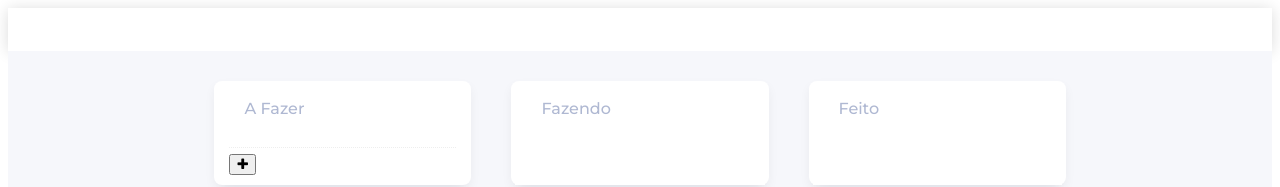
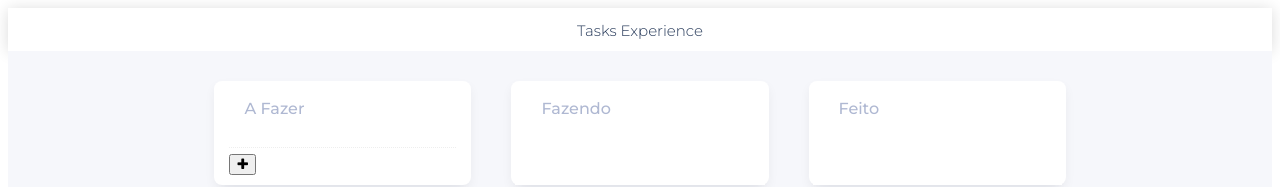
Before and after one commit to Franwebmaster/Tasks-experience, an Angular app: page /panel in a window 1280 px wide. Shown: the top 187 px of the page. Built offline with nearby package versions, Linux system fonts and the light colour scheme; a web font is replaced by a local one.

Commit message:
Estilo para logo no main-bar

```diff
--- a/src/app/panel/main-bar/main-bar.component.scss
+++ b/src/app/panel/main-bar/main-bar.component.scss
@@ -3,9 +3,18 @@
     display: -webkit-box !important;
     display: -ms-flexbox !important;
     display: flex !important;
+    justify-content: center;
     clear: both;
     background: #FFFFFF;
     color: rgba(255, 255, 255, 0.7);
     overflow: hidden;
     box-shadow: 0 1px 15px rgba(0, 0, 0, 0.14);
+
+    h4 {
+		font-family: 'Montserrat', sans-serif;
+		font-weight: 300;
+		color: #253858;
+		margin: 13px 0;
+		font-size: 15px;
+    }
 }
```
